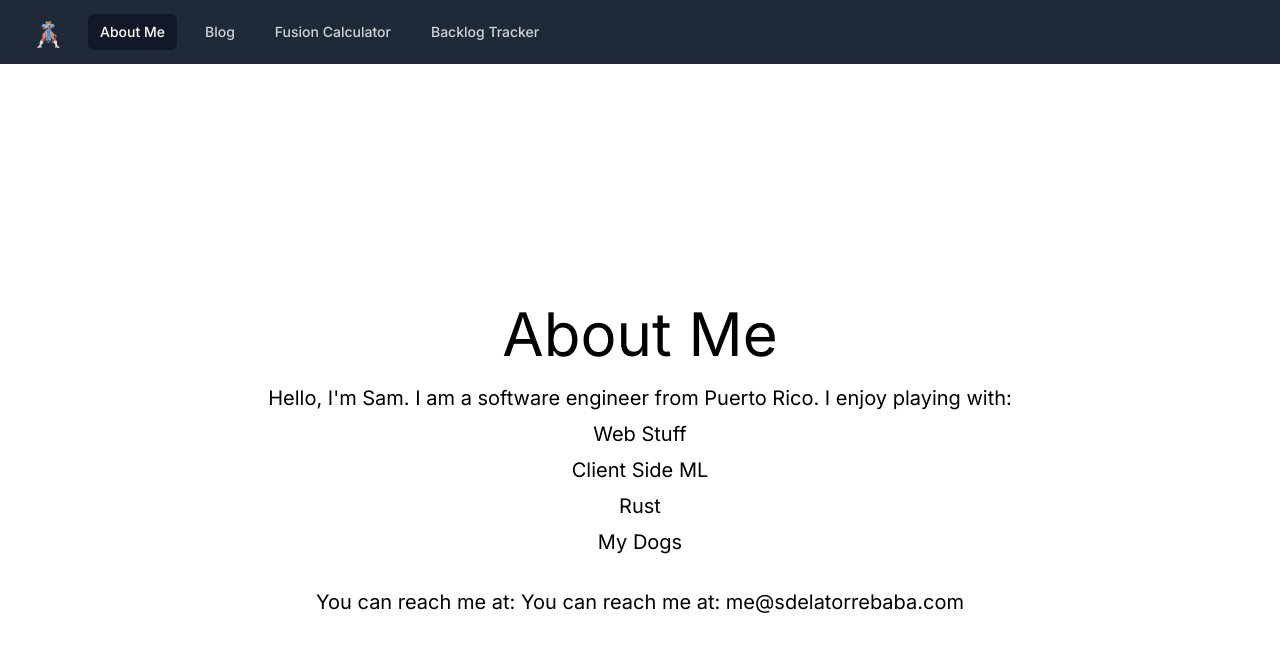
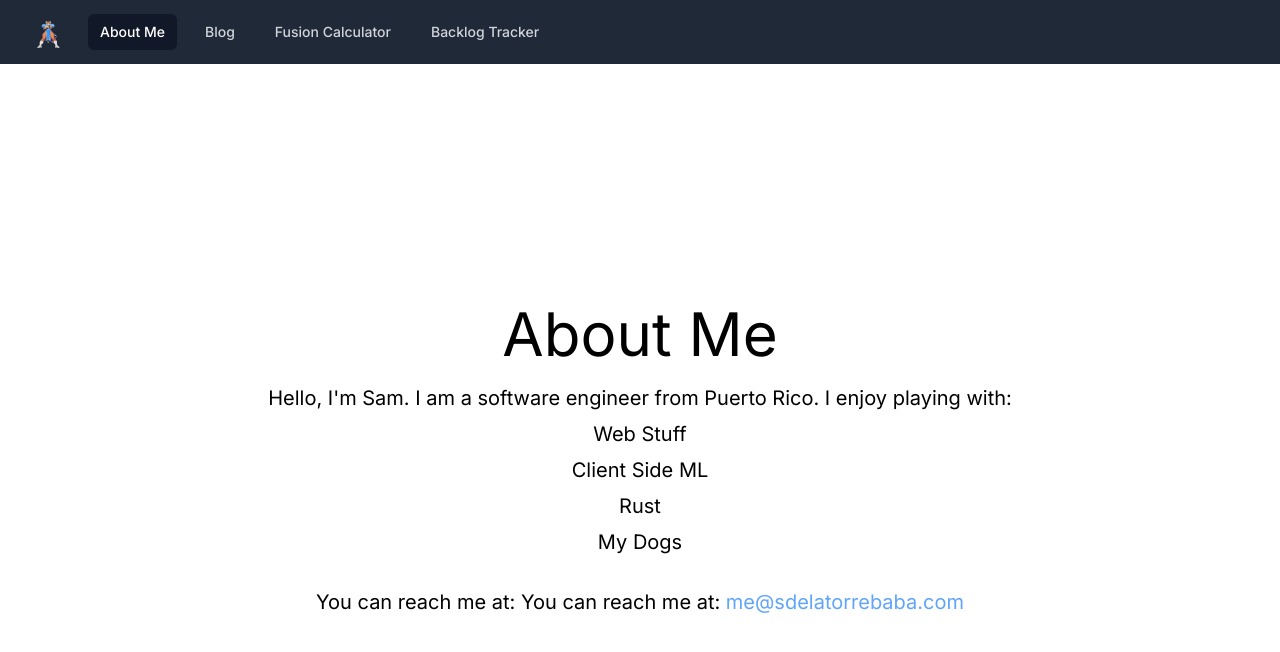
Before and after one commit to samelliottdlt/website, a Next.js app: page /about-me in a window 1280 px wide. Shown: the top 652 px of the page. Built offline with nearby package versions, Linux system fonts and the light colour scheme.

Commit message:
Update email address format in about me page

```diff
--- a/app/about-me/page.tsx
+++ b/app/about-me/page.tsx
@@ -14,9 +14,9 @@ function Page() {
       </ul>
       <br />
       <p className="text-xl text-black mb-2">
-        You can reach me at:{" "}
-        <a href="mailto:me@sdelatorrebaba.com">
-          You can reach me at: me@sdelatorrebaba.com
+        You can reach me at: You can reach me at:{" "}
+        <a href="mailto:me@sdelatorrebaba.com" className="text-blue-400">
+          me@sdelatorrebaba.com
         </a>
       </p>
     </div>
```
